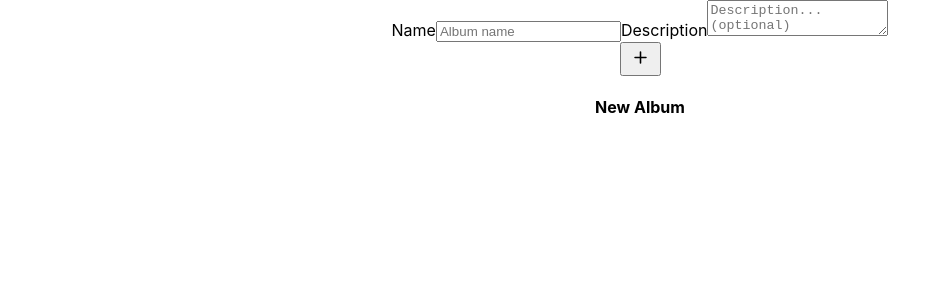
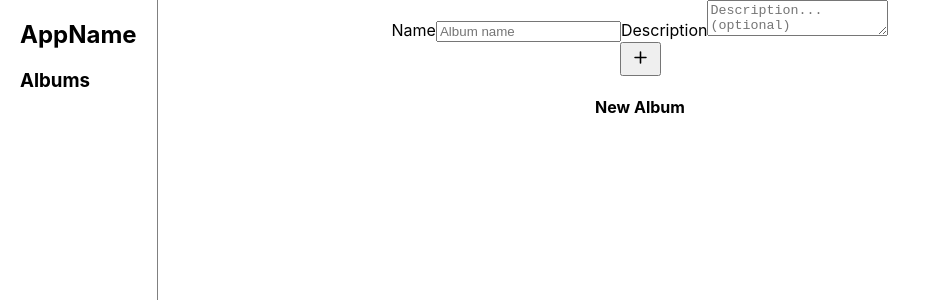
Before and after one commit to heerakmoon/Final-Project, a React (Create React App) app in the folder client/: page / in a window 1280 px wide. Shown: the top 300 px of the page, without its empty margins (0-931 px from the left). Built offline with nearby package versions, Linux system fonts and the light colour scheme.

Commit message:
new files NavBar.js and NavBar.css

```diff
--- a/client/src/App.js
+++ b/client/src/App.js
@@ -2,6 +2,7 @@
 import './App.css';
 import NewAlbum from './components/NewAlbum';
 import AddButton from './components/AddButton';
+import Navbar from './components/NavBar';
 
 function App() {
   // const [serverData, setServerData] = useState("");
@@ -30,6 +31,7 @@ function App() {
 
   return (
     <div className="App">
+      <Navbar />
       <NewAlbum />
       <AddButton buttonName='New Album' />
     </div>
--- /dev/null
+++ b/client/src/components/NavBar.css
@@ -0,0 +1,8 @@
+.fixed {
+  position: fixed;
+  left: 0;
+  padding: 0 20px;
+  text-align: left;
+  border-right: 1px solid gray;
+  height: 100vh;
+}
--- /dev/null
+++ b/client/src/components/NavBar.js
@@ -0,0 +1,12 @@
+import './NavBar.css';
+
+export default function NavBar() {
+  return (
+    <>
+      <div className='fixed'>
+        <h2>AppName</h2>
+        <h3>Albums</h3>
+      </div>
+    </>
+  )
+}
```
